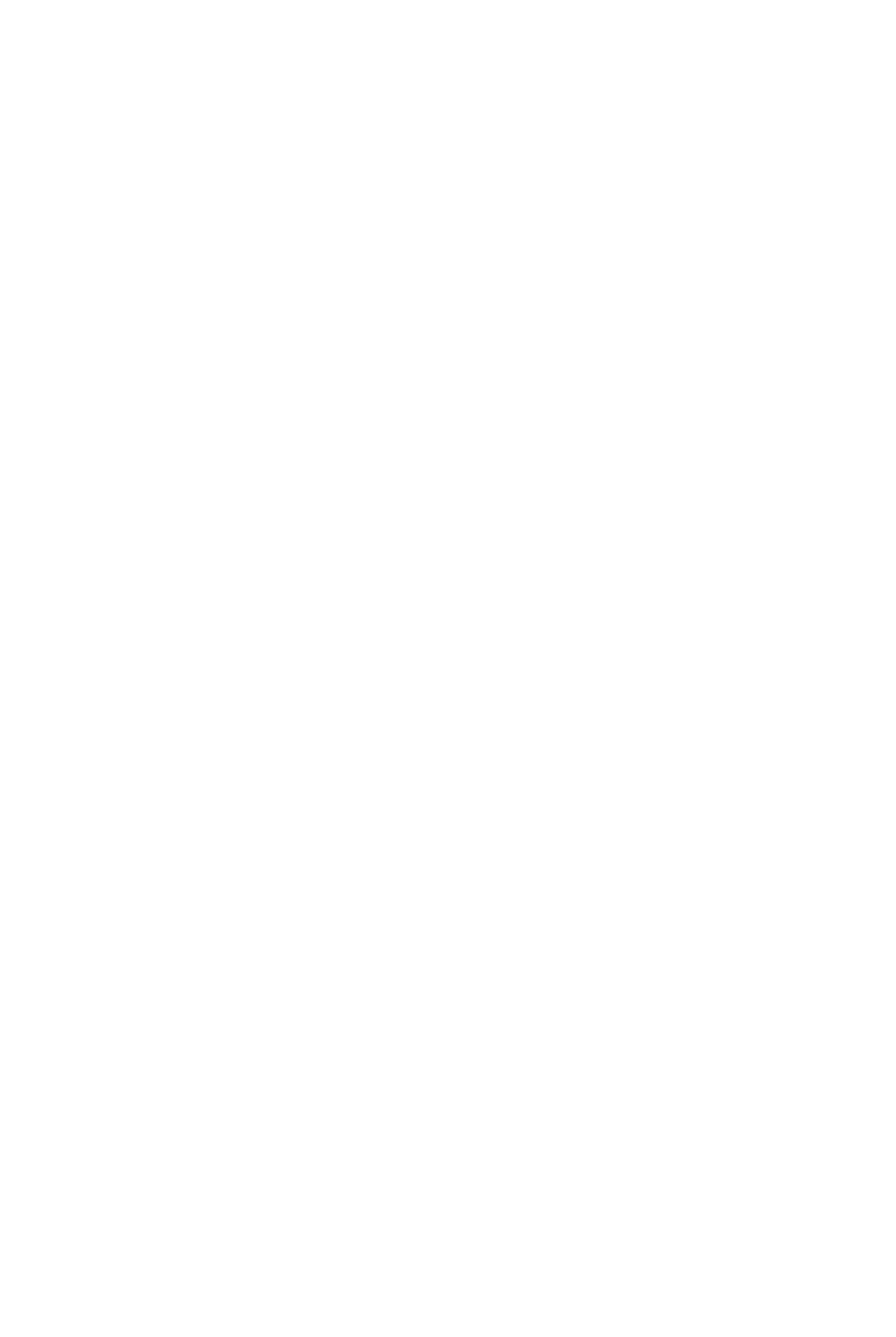
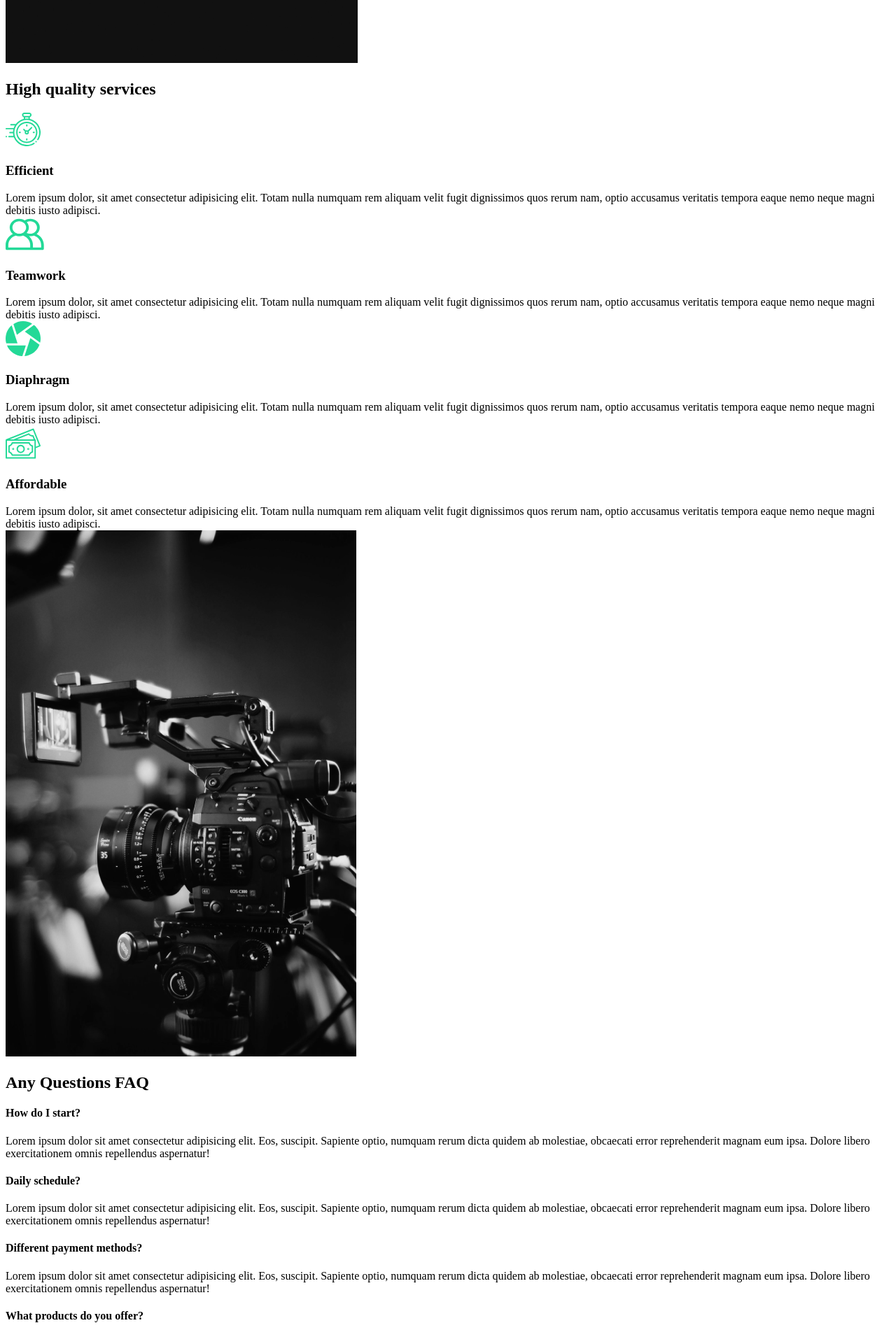
Before and after one commit to hauze-v/react-capture-portfolio, a React (Create React App) app: page / in a window 1280 px wide. Shown: the part 880-2791 px from the top of the page at 70% size. Before the commit the page ends 800 px from the top, so only its background shows below. Built offline with nearby package versions, Linux system fonts and the light colour scheme.

Commit message:
Added AboutUs components and page.

```diff
--- a/public/index.html
+++ b/public/index.html
@@ -24,7 +24,7 @@
       work correctly both with client-side routing and a non-root public URL.
       Learn how to configure a non-root public URL by running `npm run build`.
     -->
-    <title>React App</title>
+    <title>Capture Portfolio</title>
   </head>
   <body>
     <noscript>You need to enable JavaScript to run this app.</noscript>
--- a/src/App.js
+++ b/src/App.js
@@ -1,7 +1,10 @@
+// Import Pages
+import AboutUs from "./pages/AboutUs";
+
 function App() {
   return (
     <div className="App">
-      <h1>Film</h1>
+      <AboutUs />
     </div>
   );
 }
--- a/src/components/AboutSection.js
+++ b/src/components/AboutSection.js
@@ -1,4 +1,3 @@
-import React from "react";
 import home1 from "../img/home1.png";
 
 const AboutSection = () => {
--- /dev/null
+++ b/src/components/FaqSection.js
@@ -0,0 +1,55 @@
+const FaqSection = () => {
+  return (
+    <div className="faq">
+      <h2>
+        Any Questions <span>FAQ</span>
+      </h2>
+      <div className="question">
+        <h4>How do I start?</h4>
+        <div className="answer">
+          <p>
+            Lorem ipsum dolor sit amet consectetur adipisicing elit. Eos,
+            suscipit. Sapiente optio, numquam rerum dicta quidem ab molestiae,
+            obcaecati error reprehenderit magnam eum ipsa. Dolore libero
+            exercitationem omnis repellendus aspernatur!
+          </p>
+        </div>
+      </div>
+      <div className="question">
+        <h4>Daily schedule?</h4>
+        <div className="answer">
+          <p>
+            Lorem ipsum dolor sit amet consectetur adipisicing elit. Eos,
+            suscipit. Sapiente optio, numquam rerum dicta quidem ab molestiae,
+            obcaecati error reprehenderit magnam eum ipsa. Dolore libero
+            exercitationem omnis repellendus aspernatur!
+          </p>
+        </div>
+      </div>
+      <div className="question">
+        <h4>Different payment methods?</h4>
+        <div className="answer">
+          <p>
+            Lorem ipsum dolor sit amet consectetur adipisicing elit. Eos,
+            suscipit. Sapiente optio, numquam rerum dicta quidem ab molestiae,
+            obcaecati error reprehenderit magnam eum ipsa. Dolore libero
+            exercitationem omnis repellendus aspernatur!
+          </p>
+        </div>
+      </div>
+      <div className="question">
+        <h4>What products do you offer?</h4>
+        <div className="answer">
+          <p>
+            Lorem ipsum dolor sit amet consectetur adipisicing elit. Eos,
+            suscipit. Sapiente optio, numquam rerum dicta quidem ab molestiae,
+            obcaecati error reprehenderit magnam eum ipsa. Dolore libero
+            exercitationem omnis repellendus aspernatur!
+          </p>
+        </div>
+      </div>
+    </div>
+  );
+};
+
+export default FaqSection;
--- /dev/null
+++ b/src/components/ServicesSection.js
@@ -0,0 +1,65 @@
+// Import icons
+import clock from "../img/clock.svg";
+import diaphragm from "../img/diaphragm.svg";
+import money from "../img/money.svg";
+import teamwork from "../img/teamwork.svg";
+import home2 from "../img/home2.png";
+
+const ServicesSection = () => {
+  return (
+    <div className="services">
+      <div className="description">
+        <h2>
+          High <span>quality</span> services
+        </h2>
+        <div className="cards">
+          <div className="card">
+            <div className="icon">
+              <img src={clock} alt="clock icon" />
+              <h3>Efficient</h3>
+            </div>
+            Lorem ipsum dolor, sit amet consectetur adipisicing elit. Totam
+            nulla numquam rem aliquam velit fugit dignissimos quos rerum nam,
+            optio accusamus veritatis tempora eaque nemo neque magni debitis
+            iusto adipisci.
+          </div>
+          <div className="card">
+            <div className="icon">
+              <img src={teamwork} alt="teamwork icon" />
+              <h3>Teamwork</h3>
+            </div>
+            Lorem ipsum dolor, sit amet consectetur adipisicing elit. Totam
+            nulla numquam rem aliquam velit fugit dignissimos quos rerum nam,
+            optio accusamus veritatis tempora eaque nemo neque magni debitis
+            iusto adipisci.
+          </div>
+          <div className="card">
+            <div className="icon">
+              <img src={diaphragm} alt="diaphragm icon" />
+              <h3>Diaphragm</h3>
+            </div>
+            Lorem ipsum dolor, sit amet consectetur adipisicing elit. Totam
+            nulla numquam rem aliquam velit fugit dignissimos quos rerum nam,
+            optio accusamus veritatis tempora eaque nemo neque magni debitis
+            iusto adipisci.
+          </div>
+          <div className="card">
+            <div className="icon">
+              <img src={money} alt="money icon" />
+              <h3>Affordable</h3>
+            </div>
+            Lorem ipsum dolor, sit amet consectetur adipisicing elit. Totam
+            nulla numquam rem aliquam velit fugit dignissimos quos rerum nam,
+            optio accusamus veritatis tempora eaque nemo neque magni debitis
+            iusto adipisci.
+          </div>
+        </div>
+      </div>
+      <div className="image">
+        <img src={home2} alt="Expensive camera" />
+      </div>
+    </div>
+  );
+};
+
+export default ServicesSection;
--- a/src/pages/AboutUs.js
+++ b/src/pages/AboutUs.js
@@ -1,10 +1,17 @@
-import React from "react";
-
 // Page components
 import AboutSection from "../components/AboutSection";
+import ServicesSection from "../components/ServicesSection";
+import FaqSection from "../components/FaqSection";
 
 const AboutUs = () => {
-  return <AboutSection />;
+  // We can add a "fracture" here instead of wrapping everything in a div
+  return (
+    <>
+      <AboutSection />
+      <ServicesSection />
+      <FaqSection />
+    </>
+  );
 };
 
 export default AboutUs;
```
Also changed, not shown: 1 other file (tests, documents, lock files or other folders).
